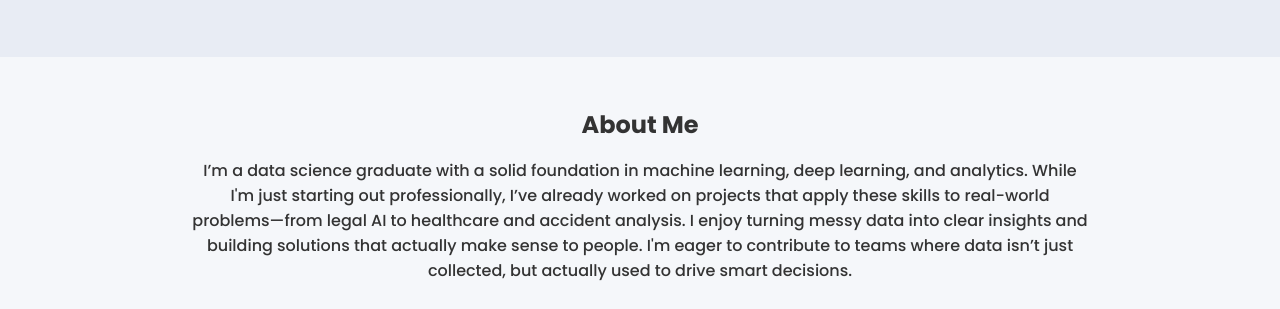
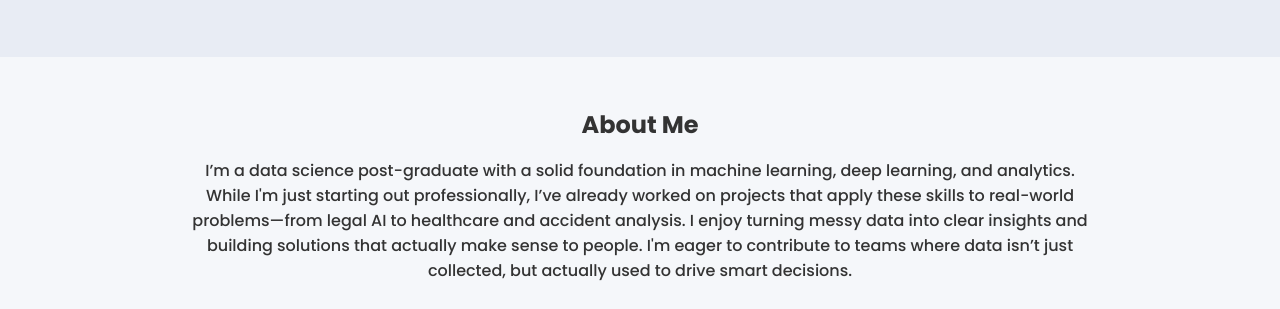
Before and after one commit to sapnagirme/Portfolio, a plain HTML site: page index.html in a window 1280 px wide. Shown: the part 491-800 px from the top of the page. Drawn offline with Linux system fonts and the light colour scheme.

Commit message:
Update index.html

```diff
--- a/index.html
+++ b/index.html
@@ -114,7 +114,7 @@
   <section id="about">
     <div class="container">
       <h2>About Me</h2>
-      <p>I’m a data science graduate with a solid foundation in machine learning, deep learning, and analytics. While I'm just starting out professionally, I’ve already worked on projects that apply these skills to real-world problems—from legal AI to healthcare and accident analysis. I enjoy turning messy data into clear insights and building solutions that actually make sense to people. I'm eager to contribute to teams where data isn’t just collected, but actually used to drive smart decisions.</p>
+      <p>I’m a data science post-graduate with a solid foundation in machine learning, deep learning, and analytics. While I'm just starting out professionally, I’ve already worked on projects that apply these skills to real-world problems—from legal AI to healthcare and accident analysis. I enjoy turning messy data into clear insights and building solutions that actually make sense to people. I'm eager to contribute to teams where data isn’t just collected, but actually used to drive smart decisions.</p>
     </div>
   </section>
 
```
